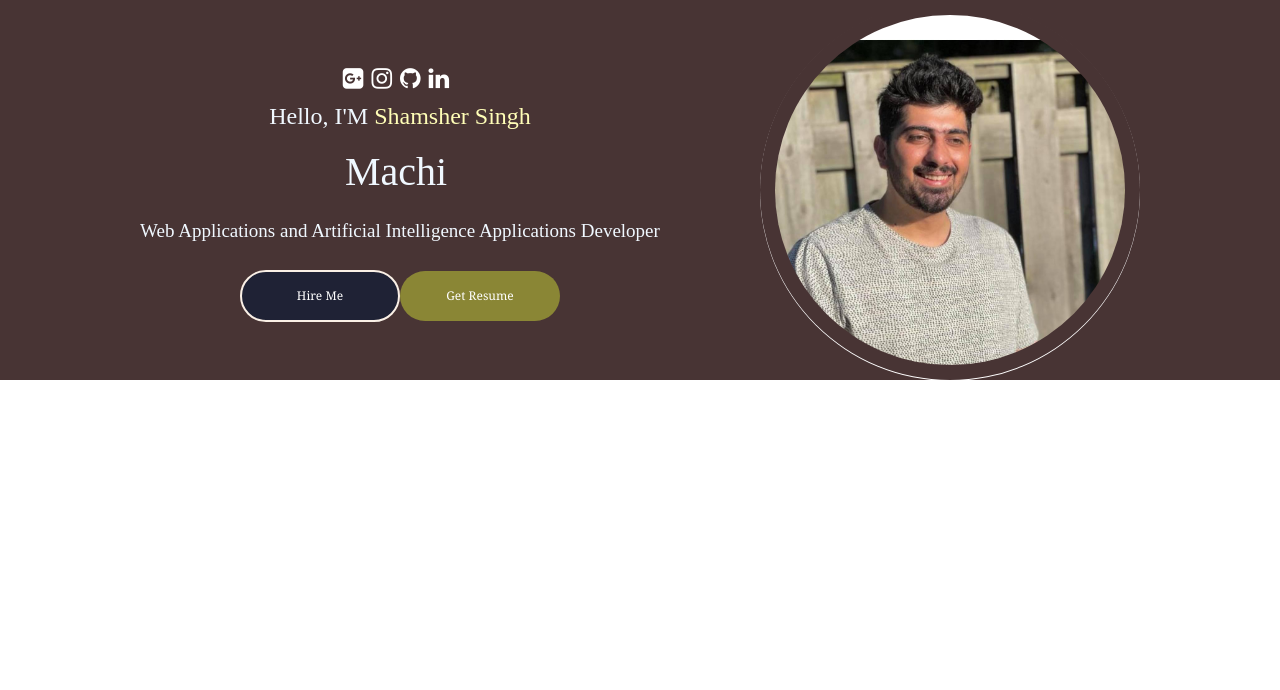
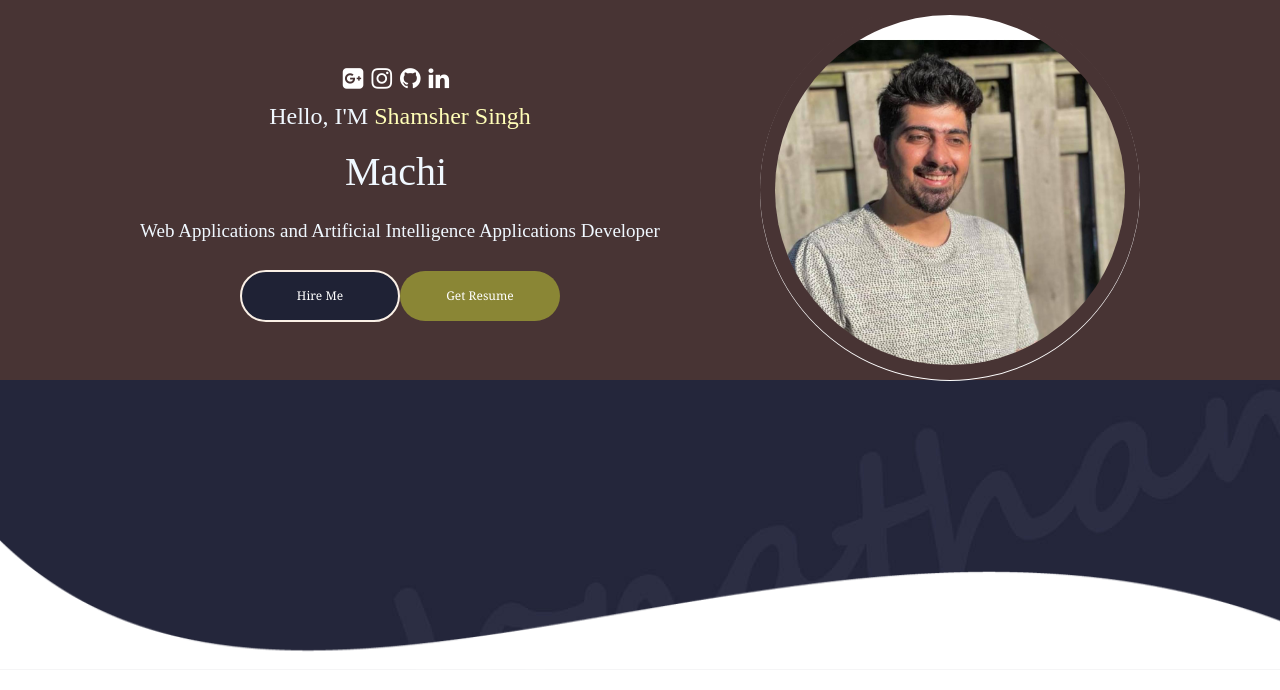
Before and after one commit to SSinghcode/portfolioReact, a React (Create React App) app in the folder client/: page / in a window 1280 px wide. Shown: the top 690 px of the page. Built offline with nearby package versions, Linux system fonts and the light colour scheme; a web font is replaced by a local one.

Commit message:
footer addition

```diff
--- a/client/src/App.js
+++ b/client/src/App.js
@@ -1,11 +1,12 @@
-import Profile from './PortfolioBox/Home/Profile';
+
 import './App.css';
+import Main from './PortfolioBox/Home/Main';
 
 function App() {
   return (
 
     <div className="App">
-    <Profile/>
+    <Main/>
     </div>
   );
 }
--- /dev/null
+++ b/client/src/PortfolioBox/Home/Footer/Footer.css
@@ -0,0 +1,23 @@
+.foo-container {
+    height: 17.8%;
+    width: 100%;
+    overflow: hidden;
+    display: flex;
+    justify-content: center;
+  }
+  .foo-parent {
+    width: 100%;
+    height: 100%;
+    max-width: 1920px;
+  }
+  .foo-parent img {
+    max-width: 100%;
+    height: 130px;
+  }
+
+  @media only screen and (max-width: 1110px) {
+    .foo-parent {
+      display: flex;
+      align-items: flex-end;
+    }
+}
--- /dev/null
+++ b/client/src/PortfolioBox/Home/Footer/Footer.js
@@ -0,0 +1,14 @@
+import React from "react";
+import "./Footer.css";
+
+export default function Footer() {
+  return (
+    <div className="foo-container">
+      <div className="foo-parent">
+        <img
+          src={require("../../../assets/Home/back.png").default}
+          alt="background image"
+        />
+      </div>
+    </div>
+  );}
--- /dev/null
+++ b/client/src/PortfolioBox/Home/Main.css
@@ -0,0 +1,7 @@
+.maincontainer {
+    display: flex;
+    flex-direction: column;
+    justify-content: space-between;
+    min-height: 670px;
+    background-image: url("../../assets/Home/bg.jpg");
+  }
--- /dev/null
+++ b/client/src/PortfolioBox/Home/Main.js
@@ -0,0 +1,16 @@
+import React from "react";
+
+import Profile from "./Profile";
+import Footer from "./Footer/Footer";
+
+import "./Main.css";
+
+export default function Main(props) {
+  return (
+    <div className="maincontainer" id={props.id || ""}>
+
+      <Profile />
+      <Footer />
+    </div>
+  );
+}
```
Also changed, not shown: client/src/PortfolioBox/Footer/Footer.css (deleted), client/src/PortfolioBox/Footer/Footer.js (deleted), client/src/assets/Home/back.png (renamed from client/src/assets/Home/shape-bg.png).
